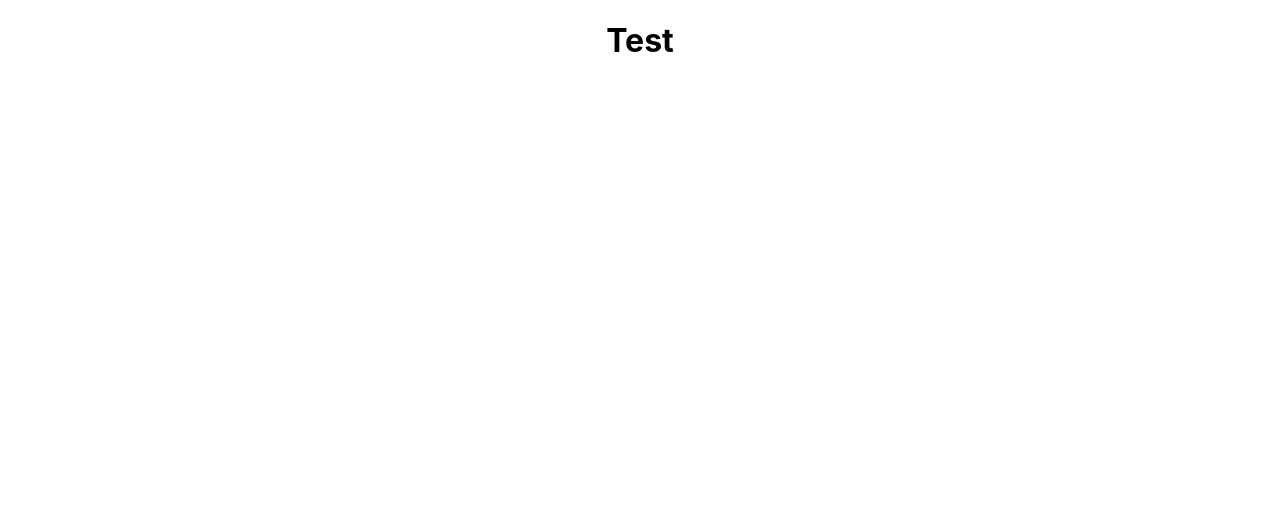
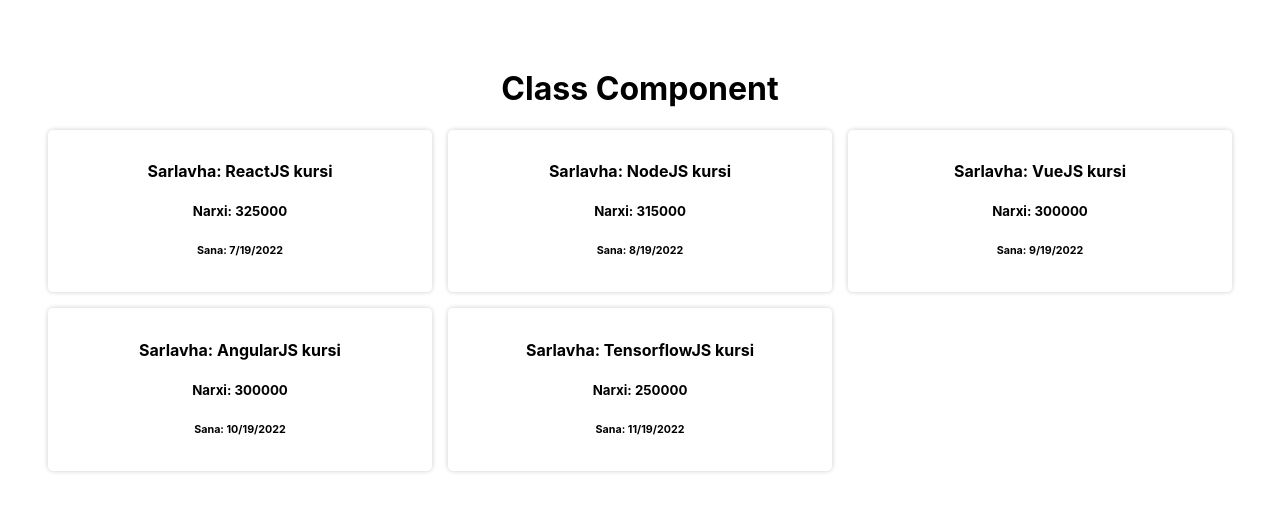
Before and after one commit to arslanov-ngc/react-tuto, a React (Create React App) app: page / in a window 1280 px wide. Shown: the top 512 px of the page. Built offline with nearby package versions, Linux system fonts and the light colour scheme.

Commit message:
Done. Second Lesson

```diff
--- a/public/index.html
+++ b/public/index.html
@@ -7,37 +7,16 @@
     <meta name="theme-color" content="#000000" />
     <meta
       name="description"
-      content="Web site created using create-react-app"
+      content="React Tutorial"
     />
     <link rel="apple-touch-icon" href="%PUBLIC_URL%/logo192.png" />
-    <!--
-      manifest.json provides metadata used when your web app is installed on a
-      user's mobile device or desktop. See https://developers.google.com/web/fundamentals/web-app-manifest/
-    -->
     <link rel="manifest" href="%PUBLIC_URL%/manifest.json" />
-    <!--
-      Notice the use of %PUBLIC_URL% in the tags above.
-      It will be replaced with the URL of the `public` folder during the build.
-      Only files inside the `public` folder can be referenced from the HTML.
 
-      Unlike "/favicon.ico" or "favicon.ico", "%PUBLIC_URL%/favicon.ico" will
-      work correctly both with client-side routing and a non-root public URL.
-      Learn how to configure a non-root public URL by running `npm run build`.
-    -->
     <title>React App</title>
   </head>
   <body>
     <noscript>You need to enable JavaScript to run this app.</noscript>
     <div id="root"></div>
-    <!--
-      This HTML file is a template.
-      If you open it directly in the browser, you will see an empty page.
 
-      You can add webfonts, meta tags, or analytics to this file.
-      The build step will place the bundled scripts into the <body> tag.
-
-      To begin the development, run `npm start` or `yarn start`.
-      To create a production bundle, use `npm run build` or `yarn build`.
-    -->
   </body>
 </html>
--- a/src/App.css
+++ b/src/App.css
@@ -1,3 +1,15 @@
 .App {
   text-align: center;
+  padding: 3rem;
 }
+.Test {
+  width: 100%;
+  display: grid;
+  grid-template-columns: 1fr 1fr 1fr;
+  gap: 1rem;
+}
+.Test2 {
+  padding: 10px;
+  box-shadow: 0 0 5px rgba(0, 0, 0, 0.2);
+  border-radius: 5px;
+}
--- a/src/App.js
+++ b/src/App.js
@@ -1,9 +1,12 @@
 import Test from "./components/test";
+import ClassComponent from "./components/ClassComponent";
+
 import "./App.css";
 
 function App() {
   return (
     <div className="App">
+      <ClassComponent />
       <Test />
     </div>
   );
--- /dev/null
+++ b/src/components/ClassComponent.jsx
@@ -0,0 +1,9 @@
+import React from "react";
+
+class ClassComponent extends React.Component {
+  render() {
+    return <h1>Class Component</h1>;
+  }
+}
+
+export default ClassComponent;
--- a/src/components/test.js
+++ b/src/components/test.js
@@ -1,8 +1,38 @@
 import Test2 from "./test2";
+
 function Test() {
+  const expenses = [
+    {
+      expenseDate: new Date(2022, 6, 19),
+      expenseTitle: "ReactJS kursi",
+      expenseAmount: 325000,
+    },
+    {
+      expenseDate: new Date(2022, 7, 19),
+      expenseTitle: "NodeJS kursi",
+      expenseAmount: 315000,
+    },
+    {
+      expenseDate: new Date(2022, 8, 19),
+      expenseTitle: "VueJS kursi",
+      expenseAmount: 300000,
+    },
+    {
+      expenseDate: new Date(2022, 9, 19),
+      expenseTitle: "AngularJS kursi",
+      expenseAmount: 300000,
+    },
+    {
+      expenseDate: new Date(2022, 10, 19),
+      expenseTitle: "TensorflowJS kursi",
+      expenseAmount: 250000,
+    },
+  ];
   return (
     <div className="Test">
-      <Test2 />
+      {expenses.map((expense) => {
+        return <Test2 expense={expense} />;
+      })}
     </div>
   );
 }
--- a/src/components/test2.jsx
+++ b/src/components/test2.jsx
@@ -1,7 +1,9 @@
-const Test2 = () => {
+const Test2 = (props) => {
   return (
     <div className="Test2">
-      <h1>Test</h1>
+      <h4>Sarlavha: {props.expense.expenseTitle}</h4>
+      <h5>Narxi: {props.expense.expenseAmount}</h5>
+      <h6>Sana: {props.expense.expenseDate.toLocaleDateString()}</h6>
     </div>
   );
 };
```
